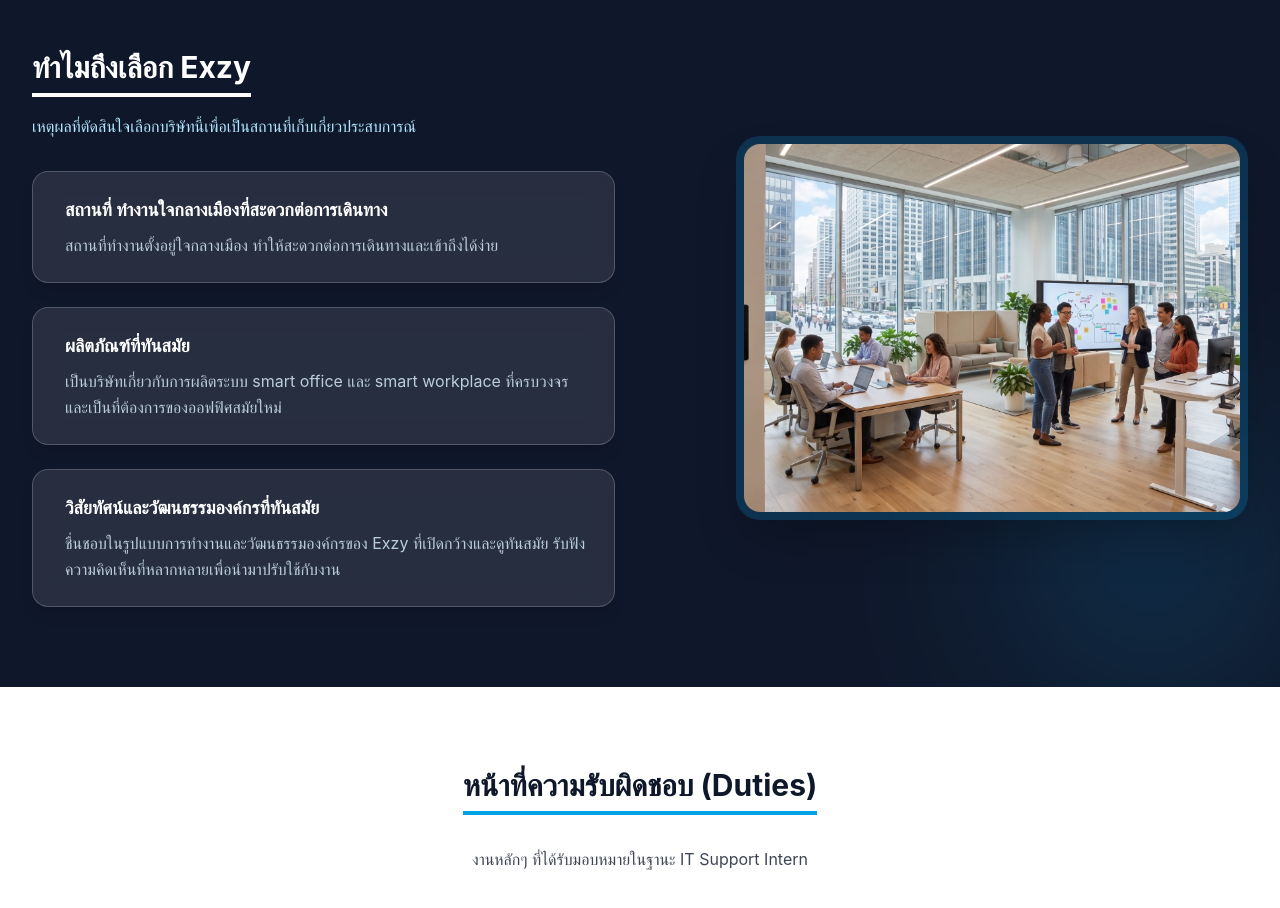
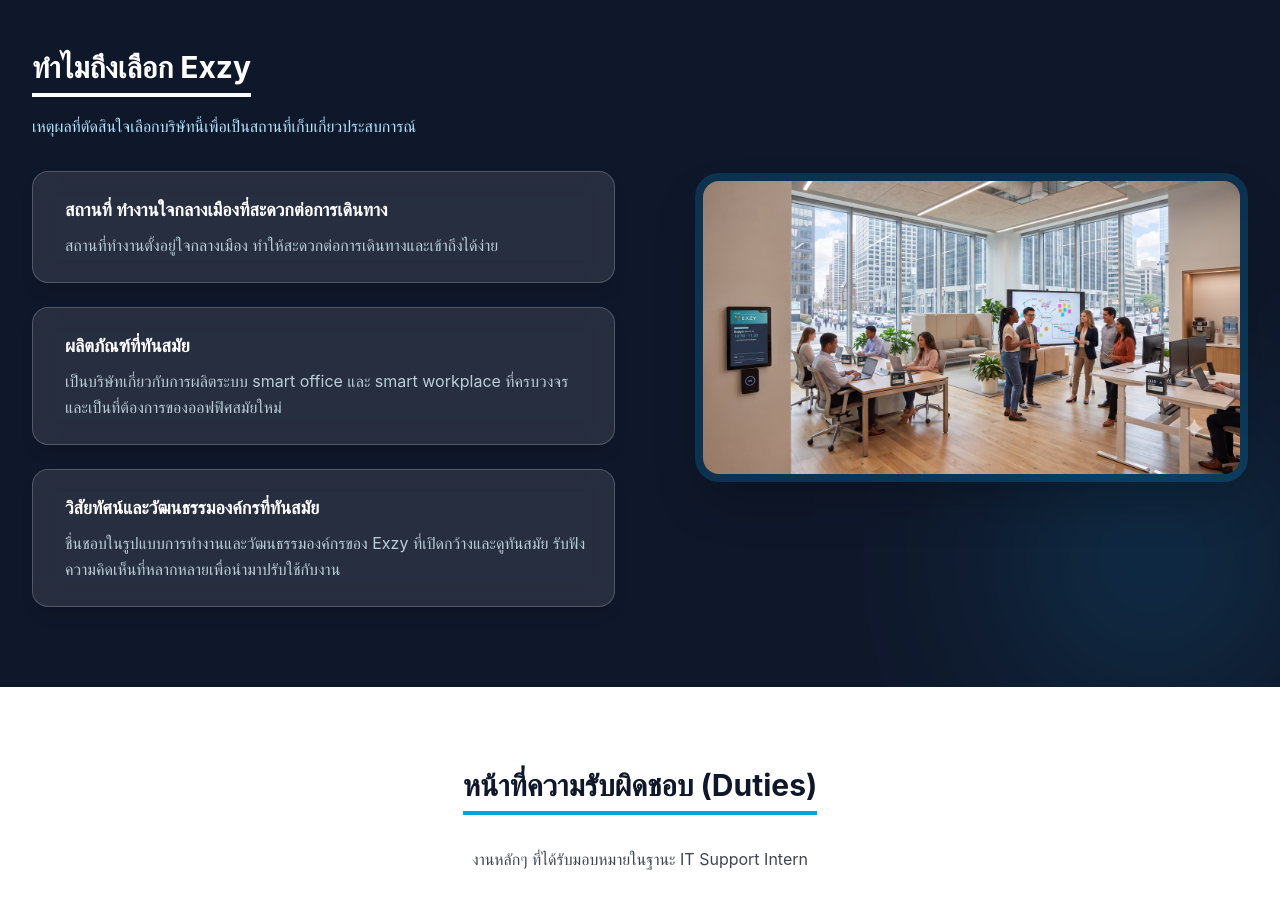
Before and after one commit to Tanakorn12345/Exzy-internreview, a React (Vite) app: page / in a window 1280 px wide. Shown: the part 1260-2168 px from the top of the page. Built offline with nearby package versions, Linux system fonts and the light colour scheme.

Commit message:
add pic whyexzy

```diff
--- a/src/sections/WhyExzy.jsx
+++ b/src/sections/WhyExzy.jsx
@@ -1,5 +1,5 @@
 import React from 'react';
-import Exzyoffice from '../assets/why-exzy-office.jpg';
+import Exzyoffice from '../assets/whyexzy.jpg';
 
 const WhyExzy = () => {
   return (
@@ -46,12 +46,12 @@ const WhyExzy = () => {
             </div>
           </div>
 
-          <div className="w-full lg:w-1/2 flex justify-center lg:justify-end lg:pl-8 mt-12 lg:mt-0">
-             <div className="w-full max-w-md lg:max-w-lg aspect-[4/3] bg-dark-400 rounded-3xl border-8 border-primary-500/20 shadow-2xl relative overflow-hidden group">
+          <div className="w-full lg:w-1/2 flex justify-center items-center lg:pl-8 mt-12 lg:mt-0">
+             <div className="w-full bg-dark-400 rounded-3xl border-8 border-primary-500/20 shadow-2xl relative overflow-hidden group">
                  <img
                    src={Exzyoffice}
                    alt="Exzy Office"
-                   className="w-full h-full object-cover transition-transform duration-700 group-hover:scale-105"
+                   className="w-full h-auto object-contain transition-transform duration-700 group-hover:scale-105"
                  />
              </div>
           </div>
```
Also changed, not shown: src/assets/why-exzy-office.jpg (deleted), src/assets/whyexzy.jpg (added).
